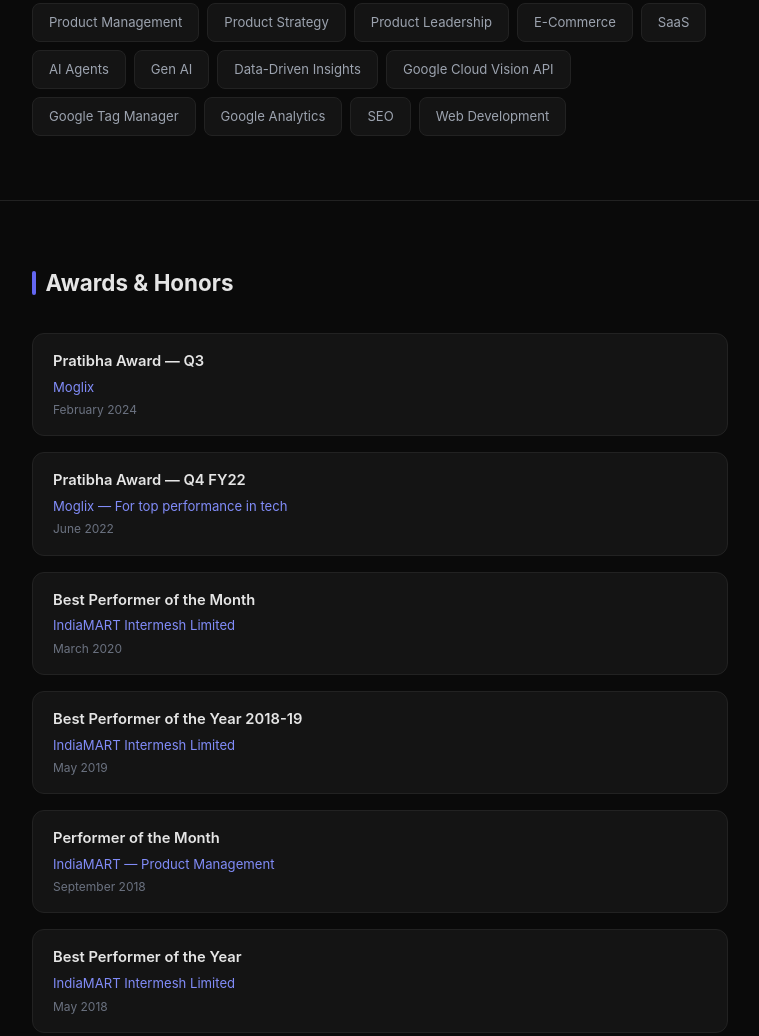
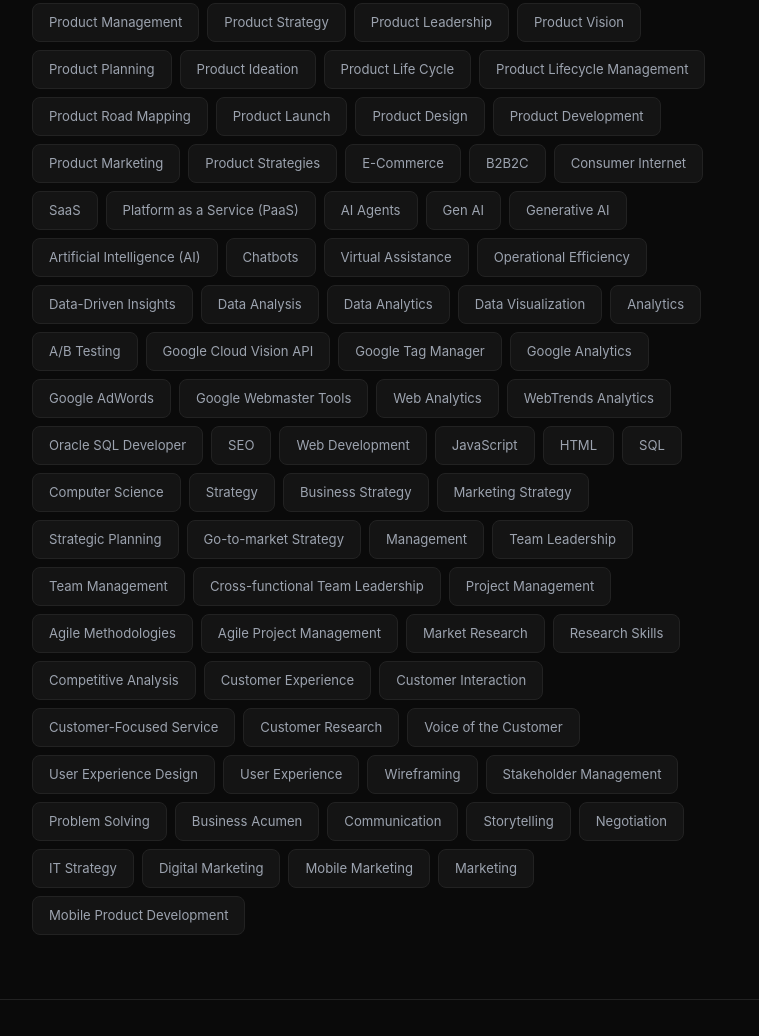
Before and after one commit to mrshranikjain/shranik-landing, a plain HTML site: page index.html in a window 1280 px wide. Shown: the part 2765-3801 px from the top of the page, without its empty margins (260-1019 px from the left). Drawn offline with Linux system fonts and the light colour scheme.

Commit message:
Add all LinkedIn skills to Skills section (75+ skills)

```diff
--- a/index.html
+++ b/index.html
@@ -584,16 +584,83 @@
       <span class="skill">Product Management</span>
       <span class="skill">Product Strategy</span>
       <span class="skill">Product Leadership</span>
+      <span class="skill">Product Vision</span>
+      <span class="skill">Product Planning</span>
+      <span class="skill">Product Ideation</span>
+      <span class="skill">Product Life Cycle</span>
+      <span class="skill">Product Lifecycle Management</span>
+      <span class="skill">Product Road Mapping</span>
+      <span class="skill">Product Launch</span>
+      <span class="skill">Product Design</span>
+      <span class="skill">Product Development</span>
+      <span class="skill">Product Marketing</span>
+      <span class="skill">Product Strategies</span>
       <span class="skill">E-Commerce</span>
+      <span class="skill">B2B2C</span>
+      <span class="skill">Consumer Internet</span>
       <span class="skill">SaaS</span>
+      <span class="skill">Platform as a Service (PaaS)</span>
       <span class="skill">AI Agents</span>
       <span class="skill">Gen AI</span>
+      <span class="skill">Generative AI</span>
+      <span class="skill">Artificial Intelligence (AI)</span>
+      <span class="skill">Chatbots</span>
+      <span class="skill">Virtual Assistance</span>
+      <span class="skill">Operational Efficiency</span>
       <span class="skill">Data-Driven Insights</span>
+      <span class="skill">Data Analysis</span>
+      <span class="skill">Data Analytics</span>
+      <span class="skill">Data Visualization</span>
+      <span class="skill">Analytics</span>
+      <span class="skill">A/B Testing</span>
       <span class="skill">Google Cloud Vision API</span>
       <span class="skill">Google Tag Manager</span>
       <span class="skill">Google Analytics</span>
+      <span class="skill">Google AdWords</span>
+      <span class="skill">Google Webmaster Tools</span>
+      <span class="skill">Web Analytics</span>
+      <span class="skill">WebTrends Analytics</span>
+      <span class="skill">Oracle SQL Developer</span>
       <span class="skill">SEO</span>
       <span class="skill">Web Development</span>
+      <span class="skill">JavaScript</span>
+      <span class="skill">HTML</span>
+      <span class="skill">SQL</span>
+      <span class="skill">Computer Science</span>
+      <span class="skill">Strategy</span>
+      <span class="skill">Business Strategy</span>
+      <span class="skill">Marketing Strategy</span>
+      <span class="skill">Strategic Planning</span>
+      <span class="skill">Go-to-market Strategy</span>
+      <span class="skill">Management</span>
+      <span class="skill">Team Leadership</span>
+      <span class="skill">Team Management</span>
+      <span class="skill">Cross-functional Team Leadership</span>
+      <span class="skill">Project Management</span>
+      <span class="skill">Agile Methodologies</span>
+      <span class="skill">Agile Project Management</span>
+      <span class="skill">Market Research</span>
+      <span class="skill">Research Skills</span>
+      <span class="skill">Competitive Analysis</span>
+      <span class="skill">Customer Experience</span>
+      <span class="skill">Customer Interaction</span>
+      <span class="skill">Customer-Focused Service</span>
+      <span class="skill">Customer Research</span>
+      <span class="skill">Voice of the Customer</span>
+      <span class="skill">User Experience Design</span>
+      <span class="skill">User Experience</span>
+      <span class="skill">Wireframing</span>
+      <span class="skill">Stakeholder Management</span>
+      <span class="skill">Problem Solving</span>
+      <span class="skill">Business Acumen</span>
+      <span class="skill">Communication</span>
+      <span class="skill">Storytelling</span>
+      <span class="skill">Negotiation</span>
+      <span class="skill">IT Strategy</span>
+      <span class="skill">Digital Marketing</span>
+      <span class="skill">Mobile Marketing</span>
+      <span class="skill">Marketing</span>
+      <span class="skill">Mobile Product Development</span>
     </div>
   </section>
 
```
